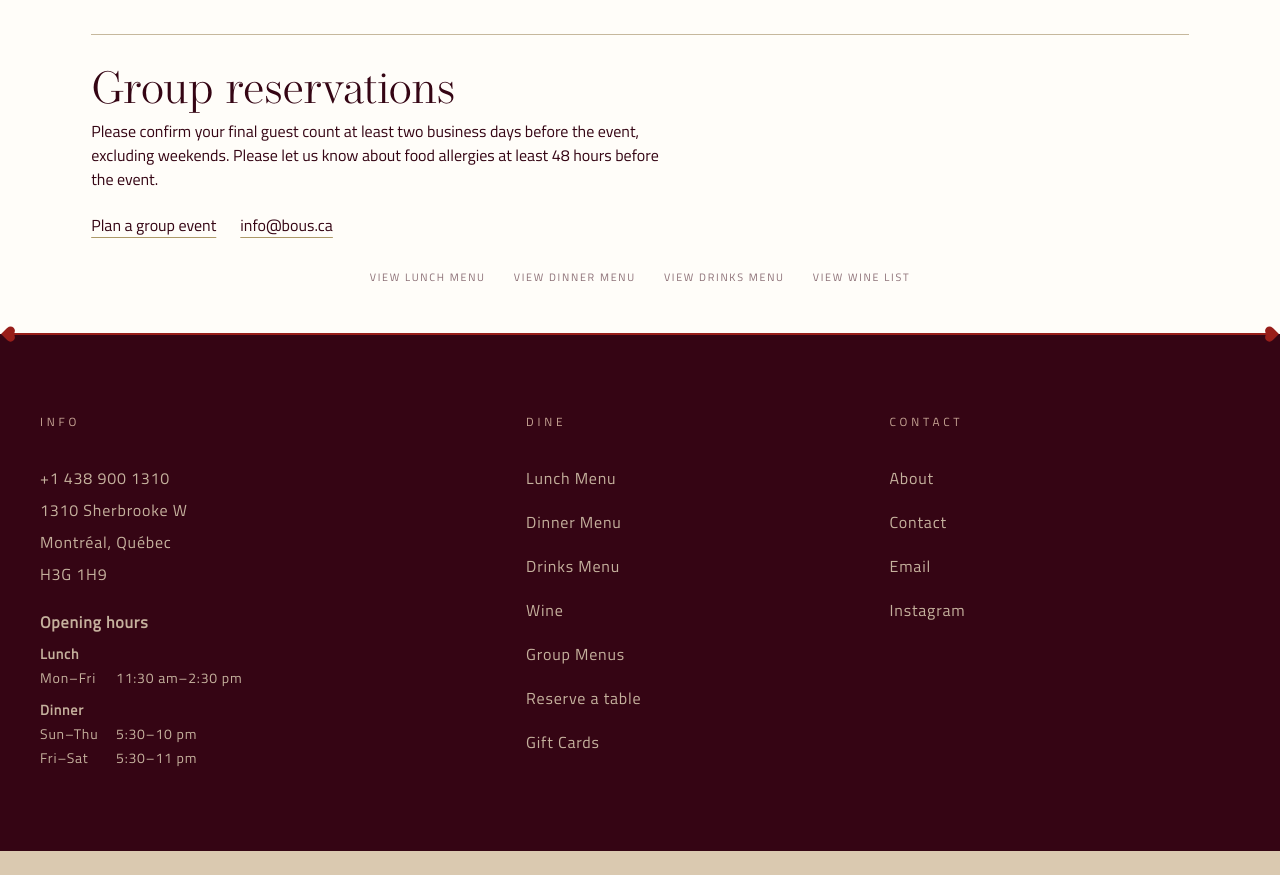
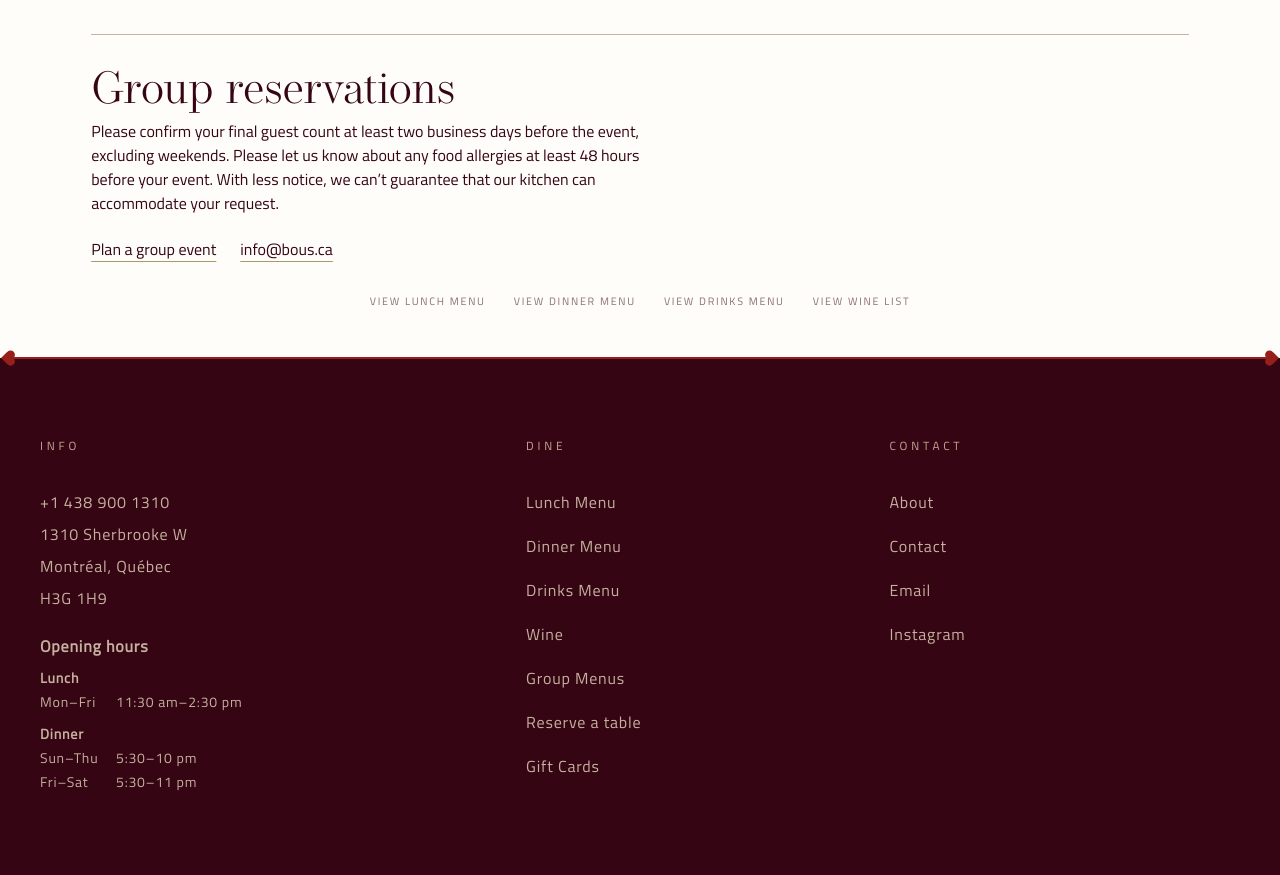
Before and after one commit to BOUS-Persian-Cuisine/website, a Next.js app: page /group-menu in a window 1280 px wide. Shown: the part 2820-3695 px from the top of the page. Before the commit the page ends 3671 px from the top, so only its background shows below. Built offline with nearby package versions, Linux system fonts and the light colour scheme.

Commit message:
Clarify short-notice allergy requests for group events

```diff
--- a/src/components/GroupInquiry.tsx
+++ b/src/components/GroupInquiry.tsx
@@ -1022,8 +1022,8 @@ export function GroupInquiry({
           <p>
             <strong>{t("Food allergies.", "Allergies alimentaires.")}</strong>{" "}
             {t(
-              "Please let us know about any food allergies at least 48 hours before your event.",
-              "Veuillez nous signaler toute allergie alimentaire au moins 48 heures avant votre événement.",
+              "Please let us know about any food allergies at least 48 hours before your event. With less notice, we can’t guarantee that our kitchen can accommodate your request.",
+              "Veuillez nous signaler toute allergie alimentaire au moins 48 heures avant votre événement. Avec un préavis plus court, nous ne pouvons pas garantir que notre équipe pourra adapter le menu.",
             )}
           </p>
         </section>
--- a/src/pages/group-menu.tsx
+++ b/src/pages/group-menu.tsx
@@ -57,7 +57,7 @@ export default function GroupMenu() {
           </section>
           <section className={styles.booking}>
             <h2>{t("Group reservations", "Réservations de groupe")}</h2>
-            <p>{t("Please confirm your final guest count at least two business days before the event, excluding weekends. Please let us know about food allergies at least 48 hours before the event.", "Veuillez confirmer le nombre final de convives au moins deux jours ouvrables avant l’événement, sans compter les fins de semaine. Veuillez nous signaler toute allergie alimentaire au moins 48 heures avant l’événement.")}</p>
+            <p>{t("Please confirm your final guest count at least two business days before the event, excluding weekends. Please let us know about any food allergies at least 48 hours before your event. With less notice, we can’t guarantee that our kitchen can accommodate your request.", "Veuillez confirmer le nombre final de convives au moins deux jours ouvrables avant l’événement, sans compter les fins de semaine. Veuillez nous signaler toute allergie alimentaire au moins 48 heures avant votre événement. Avec un préavis plus court, nous ne pouvons pas garantir que notre équipe pourra adapter le menu.")}</p>
             <div className={styles.links}><Link href="/group-event/">{t("Plan a group event", "Organiser un événement de groupe")}</Link><a href="mailto:info@bous.ca">info@bous.ca</a></div>
           </section>
           <RelatedMenuLinks active="group" />
```
